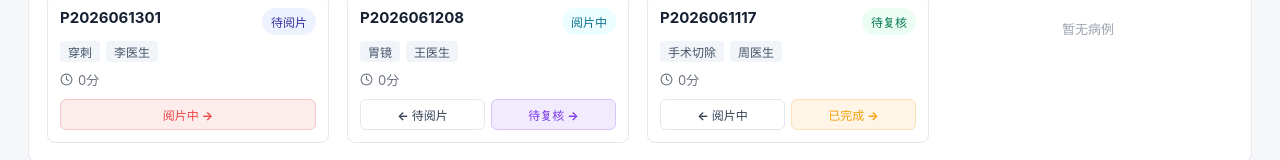
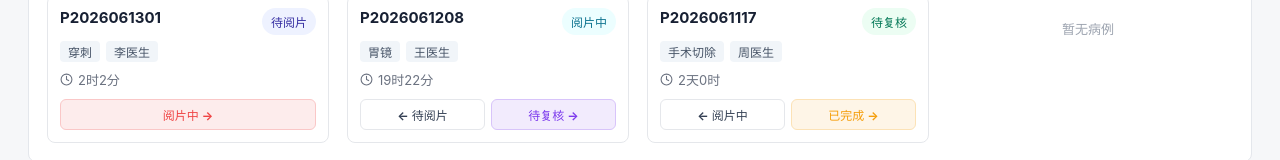
Before and after one commit to aliAjax/hxwl-61306-d7631d9, a React (Vite) app: page / in a window 1280 px wide. Shown: the part 448-608 px from the top of the page. Built offline with nearby package versions, Linux system fonts and the light colour scheme.

Commit message:
.3436396082391580:89906c206e3f53ff289e3f903c7be9d5_6a2d389b792c020995147939.6a2d38a0792c02099514793b.6a2d38a0ba9234dfbf5d057d:Trae CN.T(2026/6/13 19:01:52)

```diff
--- a/src/App.jsx
+++ b/src/App.jsx
@@ -220,14 +220,9 @@ function waitDuration(item) {
   const now = Date.now();
   const timeline = item.timeline || [];
   const lastEntry = timeline[timeline.length - 1];
-  let startMs;
-  if (lastEntry?.changedAt) {
-    startMs = new Date(lastEntry.changedAt).getTime();
-  } else if (item.sentAt) {
-    startMs = new Date(item.sentAt).getTime();
-  } else {
-    startMs = now;
-  }
+  const startMs = [item.sentAt, item.createdAt, lastEntry?.changedAt]
+    .map((value) => new Date(value).getTime())
+    .find((value) => Number.isFinite(value)) ?? now;
   const diffMs = Math.max(0, now - startMs);
   const totalMins = Math.floor(diffMs / 60000);
   const days = Math.floor(totalMins / 1440);
```
